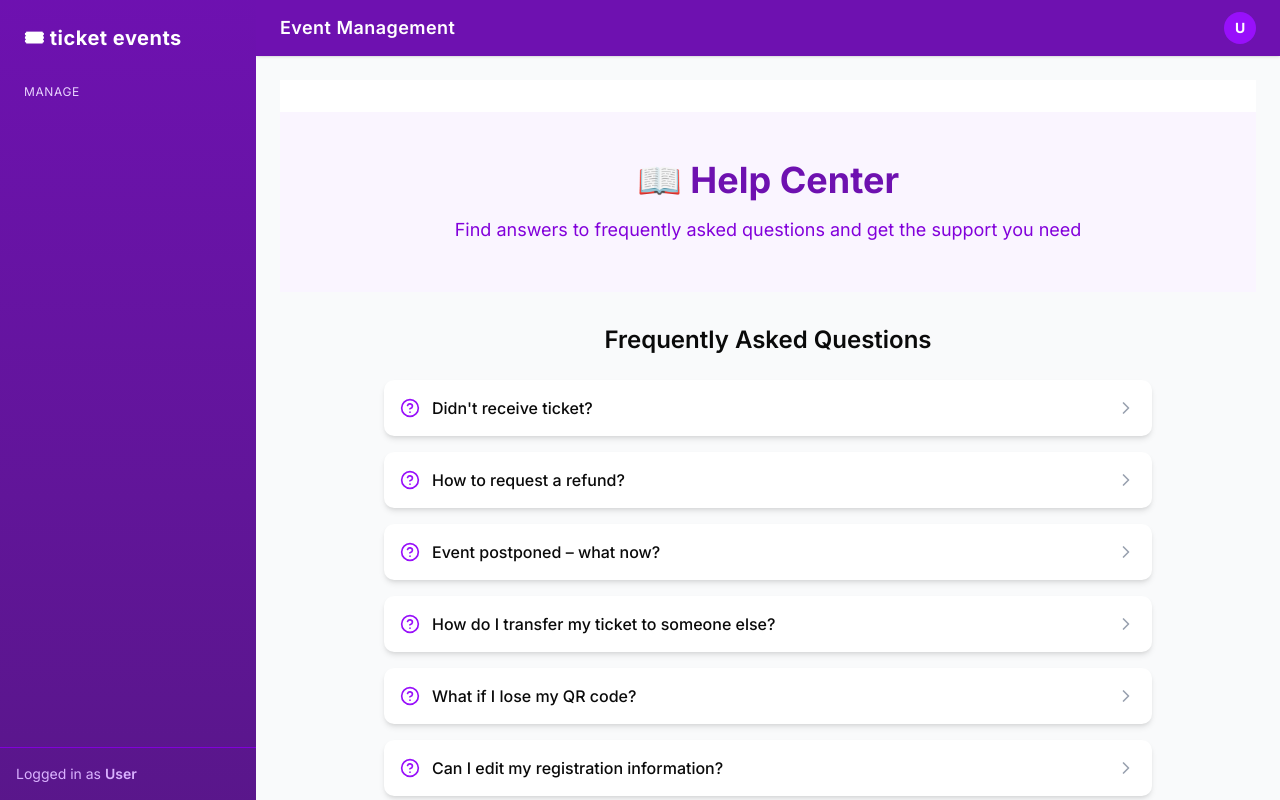
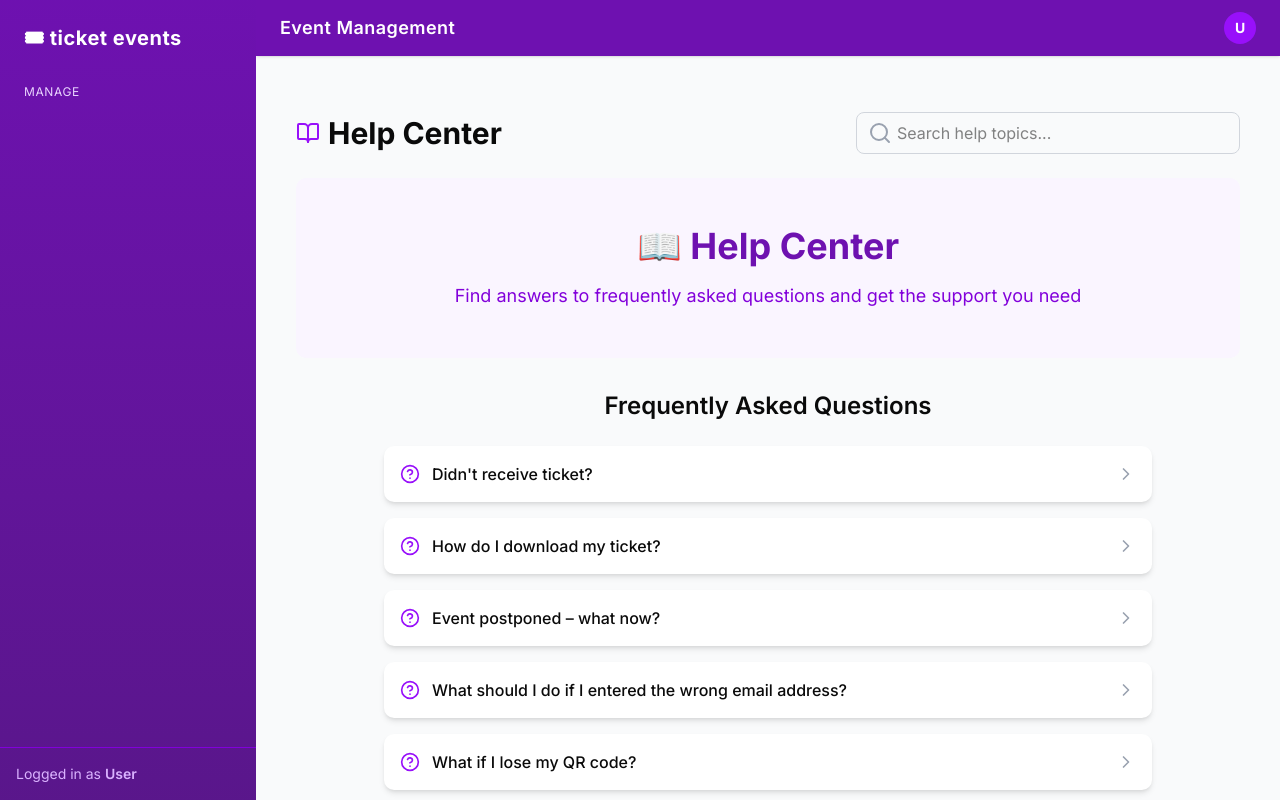
Before and after one commit to YirenZzz/EventTicketing, a Next.js app: page /help_center in a window 1280 px wide. Built offline with nearby package versions, Linux system fonts and the light colour scheme; no server answers.

Commit message:
Revise HelpCenter page

```diff
--- a/src/app/help_center/page.tsx
+++ b/src/app/help_center/page.tsx
@@ -1,13 +1,12 @@
 'use client';
 
 import React, { useState } from 'react';
-import { Search, HelpCircle, ChevronRight, Mail, PhoneCall, MessageSquare, FileText, ArrowLeft } from 'lucide-react';
-import Link from 'next/link';
+import { Search, HelpCircle, ChevronRight, Mail, PhoneCall, MessageSquare, FileText, BookOpen } from 'lucide-react';
 import AppShell from '@/components/layout/AppShell';
-
 
 export default function HelpCenter() {
   const [expandedFaq, setExpandedFaq] = useState(null);
+  const [searchTerm, setSearchTerm] = useState('');
 
   const toggleFaq = (index) => {
     if (expandedFaq === index) {
@@ -23,42 +22,66 @@
       answer: "If you haven't received your ticket email, please check your spam folder first. You can also log in to your account and download your tickets from the 'Your Tickets' section. If you still can't find your ticket, please contact the event organizer or our support team."
     },
     {
-      question: "How to request a refund?",
-      answer: "Refund policies vary by event. To request a refund, go to your Orders & Payments section, select the ticket you wish to refund, and click the 'Request Refund' button. The organizer will review your request according to their refund policy. Please note that some events may have no-refund policies or time limitations."
+      question: "How do I download my ticket?",
+      answer: "After purchasing, your ticket will be emailed to you. You can also log into your account, navigate to 'Your Tickets,' and download a PDF version to print or save on your device."
     },
     {
       question: "Event postponed – what now?",
       answer: "If an event is postponed, your ticket remains valid for the new date. You'll receive an email notification about the change. If you cannot attend on the new date, you may have the option to request a refund, depending on the organizer's policy. Check the event page for the latest updates."
     },
     {
-      question: "How do I transfer my ticket to someone else?",
-      answer: "To transfer a ticket, go to 'Your Tickets' in your account, select the ticket you want to transfer, and click 'Transfer Ticket'. Enter the recipient's email address and follow the instructions. The recipient will receive an email with instructions to claim the ticket."
+      question: "What should I do if I entered the wrong email address?",
+      answer: "If you made a mistake during checkout, please contact our support team as soon as possible with your order details. We'll help you update the email and resend your tickets."
     },
     {
       question: "What if I lose my QR code?",
       answer: "Don't worry! You can always log back into your account and access your tickets. From the 'Your Tickets' section, you can view your QR code again or download a new copy of your ticket."
     },
     {
-      question: "Can I edit my registration information?",
-      answer: "Yes, you can edit your registration information up until a certain point (usually defined by the event organizer). Go to 'Registration' in the sidebar, select the event, and click 'Edit Details' to update your information."
+      question: "Can I access my ticket on my phone?",
+      answer: "Yes! After purchase, you'll get a mobile-friendly ticket in your email. You can also log into your account on your smartphone and access your ticket anytime."
     }
   ];
+
+  // Handle search input change
+  const handleSearchChange = (e) => {
+    setSearchTerm(e.target.value);
+  };
+
+  // Filter FAQs based on search
+  const filteredFaqs = faqs.filter(faq => {
+    if (searchTerm.trim() === '') return true;
+
+    const searchLower = searchTerm.toLowerCase();
+    return (
+      faq.question.toLowerCase().includes(searchLower) ||
+      faq.answer.toLowerCase().includes(searchLower)
+    );
+  });
 
   return (
     <AppShell>
       <div className="flex-1 overflow-auto">
-      <header className="bg-white p-4 shadow-sm">
-  <div className="max-w-5xl mx-auto flex flex-col sm:flex-row sm:items-center sm:justify-between gap-2">
-  {/* <Link href="/dashboard/attendee/1" className="inline-flex items-center text-purple-600 hover:text-purple-800 transition-colors">
-      <ArrowLeft className="h-5 w-5 mr-1" />
-      <span>Back to Dashboard</span>
-    </Link> */}
+        <div className="max-w-5xl mx-auto px-4 py-8">
+          {/* Header + Search */}
+          <div className="flex flex-col sm:flex-row sm:items-center sm:justify-between gap-4 mb-6">
+            <h1 className="text-3xl font-bold flex items-center gap-2">
+              <BookOpen className="w-6 h-6 text-purple-600" />
+              Help Center
+            </h1>
+            <div className="relative max-w-sm w-full">
+              <Search className="absolute top-1/2 left-3 -translate-y-1/2 text-gray-400" />
+              <input
+                type="text"
+                value={searchTerm}
+                onChange={handleSearchChange}
+                placeholder="Search help topics..."
+                className="pl-10 pr-4 py-2 w-full rounded-md border border-gray-300 focus:outline-none focus:ring-2 focus:ring-purple-500 focus:border-transparent"
+              />
+            </div>
+          </div>
 
-
-  </div>
-</header>
-
-      <div className="bg-purple-50 py-12">
+          <div className="bg-purple-50 py-12 rounded-lg mb-8">
             <div className="max-w-5xl mx-auto text-center">
               <h1 className="text-4xl font-bold text-purple-800 mb-4">📖 Help Center</h1>
               <p className="text-lg text-purple-700 max-w-2xl mx-auto">
@@ -67,24 +90,18 @@
             </div>
           </div>
 
-      {/* <div className="w-full flex justify-center">
-  <div className="relative w-full max-w-2xl">
-    <div className="absolute inset-y-0 left-0 pl-3 flex items-center pointer-events-none">
-      <Search className="h-5 w-5 text-gray-400" />
+          <main className="space-y-8">
+            <div>
+              <h2 className="text-2xl font-semibold mb-6 text-center">Frequently Asked Questions</h2>
+
+              {filteredFaqs.length === 0 ? (
+                <div className="border-dashed border-2 rounded-lg p-10 text-center text-gray-500">
+                  <HelpCircle className="w-10 h-10 mx-auto mb-4 text-gray-400" />
+                  No FAQs found matching your search.
                 </div>
-    <input
-      type="text"
-      placeholder="Search help topics..."
-      className="pl-10 pr-4 py-2 w-full rounded-md border border-gray-300 focus:outline-none focus:ring-2 focus:ring-purple-500 focus:border-transparent"
-    />
-  </div> */}
-{/* </div> */}
-
-      <main className="max-w-5xl mx-auto px-4 py-8">
-        <div className="mb-12">
-          <h2 className="text-2xl font-semibold mb-6 text-center">Frequently Asked Questions</h2>
+              ) : (
                 <div className="space-y-4 max-w-3xl mx-auto">
-            {faqs.map((faq, index) => (
+                  {filteredFaqs.map((faq, index) => (
                     <div key={index} className="bg-white rounded-lg shadow-md overflow-hidden">
                       <div
                         className="p-4 cursor-pointer flex justify-between items-center hover:bg-gray-50"
@@ -104,65 +121,27 @@
                     </div>
                   ))}
                 </div>
+              )}
             </div>
 
-        <div className="grid grid-cols-1 md:grid-cols-2 gap-8 mb-12">
             <div className="bg-white rounded-lg shadow-md p-6 hover:shadow-lg transition-shadow">
               <h2 className="text-xl font-semibold mb-4 text-purple-700">Contact Support</h2>
-            <div className="space-y-4">
+              <div className="flex flex-col sm:flex-row justify-between items-start sm:items-center gap-4">
+                {/* Email */}
                 <div className="flex items-center">
-                <Mail className="h-5 w-5 text-purple-600 mr-3" />
-                <span>support@ticketevents.com</span>
+                  <Mail className="h-5 w-5 text-purple-600 mr-2" />
+                  <span className="text-gray-700">support@ticketevents.com</span>
                 </div>
+
+                {/* Phone */}
                 <div className="flex items-center">
-                <PhoneCall className="h-5 w-5 text-purple-600 mr-3" />
-                <span>+1 (555) 123-4567</span>
-              </div>
-              {/* <button className="mt-4 w-full flex items-center justify-center space-x-2 bg-purple-600 text-white px-4 py-3 rounded-md hover:bg-purple-700 transition-colors">
-                <MessageSquare className="h-5 w-5" />
-                <span>Contact Organizer</span>
-              </button> */}
+                  <PhoneCall className="h-5 w-5 text-purple-600 mr-2" />
+                  <span className="text-gray-700">+1 (555) 123-4567</span>
                 </div>
               </div>
-
-          {/* <div className="bg-white rounded-lg shadow-md p-6 hover:shadow-lg transition-shadow">
-            <h2 className="text-xl font-semibold mb-4 text-purple-700">Resources</h2>
-            <div className="space-y-4">
-              <div className="flex items-center">
-                <FileText className="h-5 w-5 text-purple-600 mr-3" />
-                <a href="#" className="text-purple-600 hover:underline">User Guide</a>
             </div>
-              <div className="flex items-center">
-                <FileText className="h-5 w-5 text-purple-600 mr-3" />
-                <a href="#" className="text-purple-600 hover:underline">Refund Policy</a>
+          </main>
         </div>
-              <div className="flex items-center">
-                <FileText className="h-5 w-5 text-purple-600 mr-3" />
-                <a href="#" className="text-purple-600 hover:underline">Terms of Service</a>
-              </div>
-              <button className="mt-4 w-full flex items-center justify-center space-x-2 bg-purple-600 text-white px-4 py-3 rounded-md hover:bg-purple-700 transition-colors">
-                <FileText className="h-5 w-5" />
-                <span>Submit Feedback</span>
-              </button>
-            </div>
-          </div> */}
-        </div>
-
-        {/* <div className="bg-white rounded-lg shadow-md p-8 text-center">
-          <h2 className="text-2xl font-semibold mb-4">Can't find what you're looking for?</h2>
-          <p className="text-gray-600 mb-6 max-w-2xl mx-auto">Our support team is here to help you with any questions you might have about our platform.</p>
-          <div className="flex flex-col sm:flex-row justify-center space-y-4 sm:space-y-0 sm:space-x-4">
-            <button className="flex items-center justify-center space-x-2 bg-purple-600 text-white px-6 py-3 rounded-md hover:bg-purple-700 transition-colors">
-              <Mail className="h-5 w-5" />
-              <span>Email Support</span>
-            </button>
-            <button className="flex items-center justify-center space-x-2 border border-purple-600 text-purple-600 px-6 py-3 rounded-md hover:bg-purple-50 transition-colors">
-              <MessageSquare className="h-5 w-5" />
-              <span>Live Chat</span>
-            </button>
-          </div>
-        </div> */}
-      </main>
       </div>
     </AppShell>
   );
```
Lines whose indentation alone changed are shown as unchanged.
